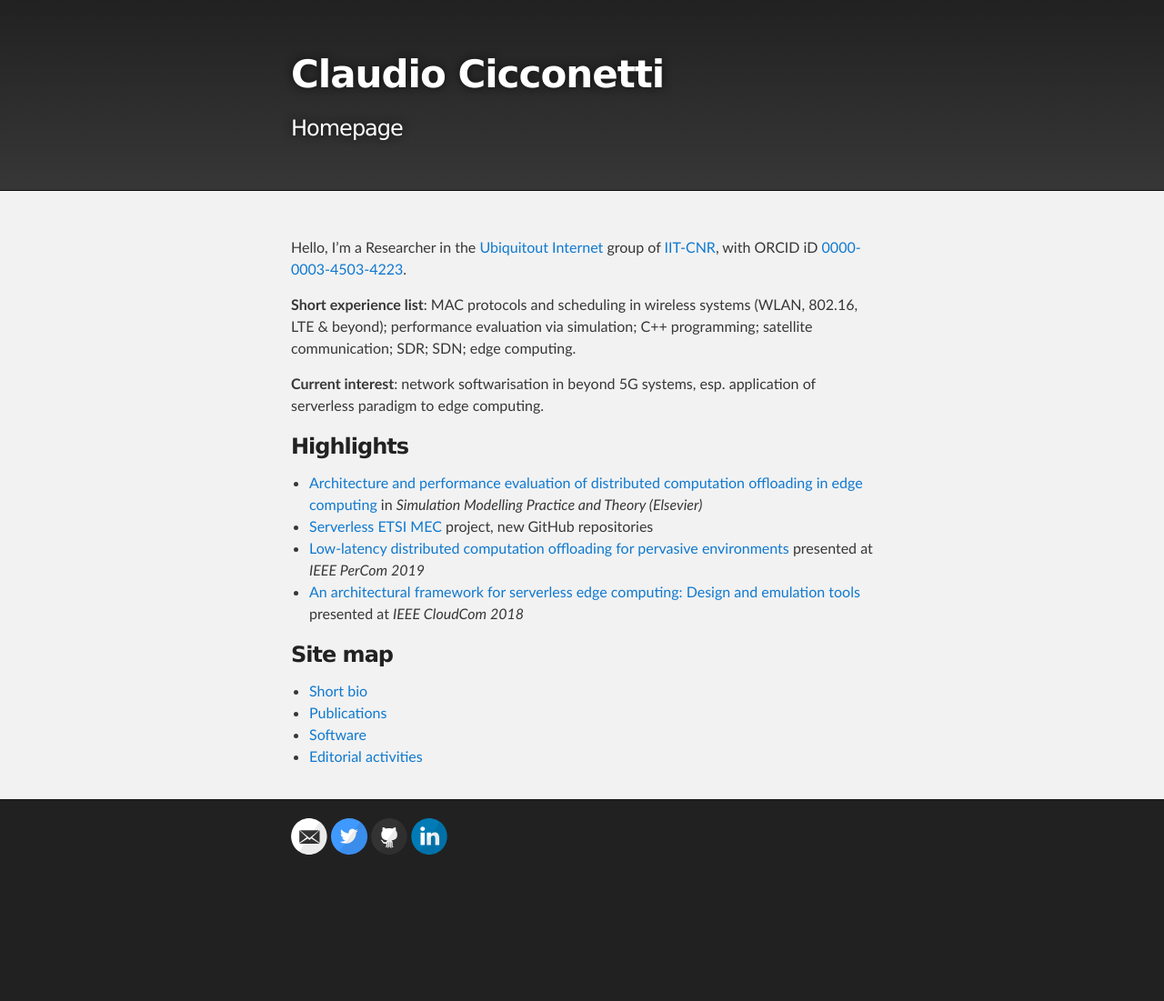
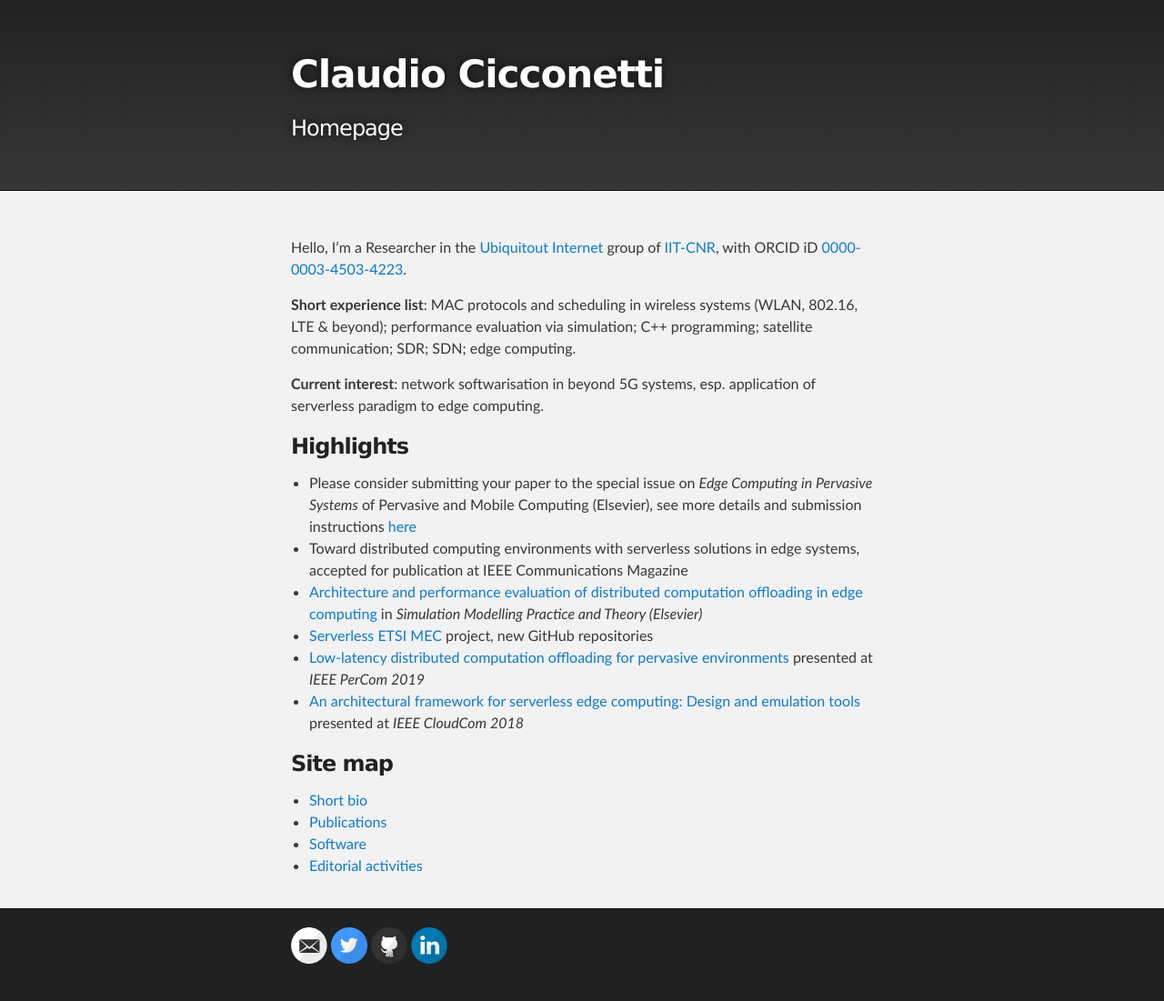
Before and after one commit to ccicconetti/ccicconetti.github.io, a Jekyll site: the page built from index.md, in a window 1280 px wide. Shown: the whole page at 91% size. Built offline with Jekyll 4.4.1, drawn with Linux system fonts in a browser that asks for light colours; before the commit the page ends 981 px from its top, so only the background shows below that.

Commit message:
Add SI PMC links

```diff
--- a/index.md
+++ b/index.md
@@ -11,6 +11,8 @@ Hello, I'm a Researcher in the [Ubiquitout Internet](http://cnd.iit.cnr.it/) gro
 
 ### Highlights
 
+- Please consider submitting your paper to the special issue on _Edge Computing in Pervasive Systems_ of Pervasive and Mobile Computing (Elsevier), see more details and submission instructions [here](https://www.journals.elsevier.com/pervasive-and-mobile-computing/call-for-papers/special-issue-on-edge-computing-in-pervasive-systems)
+- Toward distributed computing environments with serverless solutions in edge systems, accepted for publication at IEEE Communications Magazine
 - [Architecture and performance evaluation of distributed computation offloading in edge computing](simpat.md) in _Simulation Modelling Practice and Theory (Elsevier)_
 - [Serverless ETSI MEC](etsimec.md) project, new GitHub repositories
 - [Low-latency distributed computation offloading for pervasive environments](percom2019.md) presented at _IEEE PerCom 2019_
```
Also changed, not shown: editorial.md (+1 -0 lines), publications.md (+1 -0 lines).
